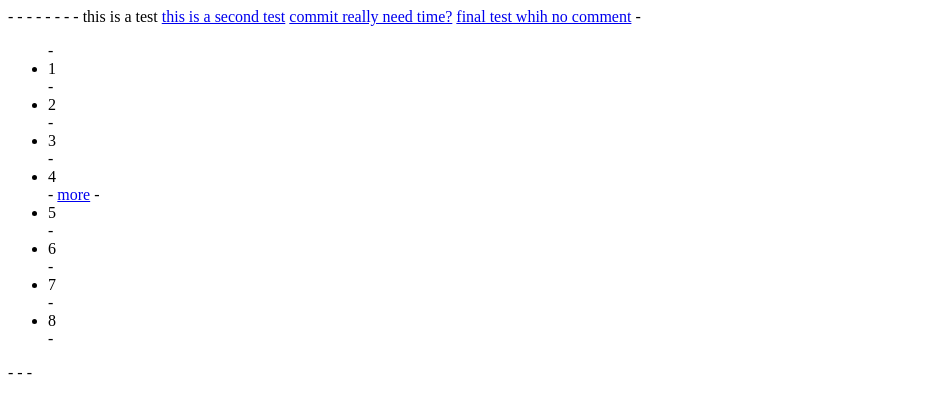
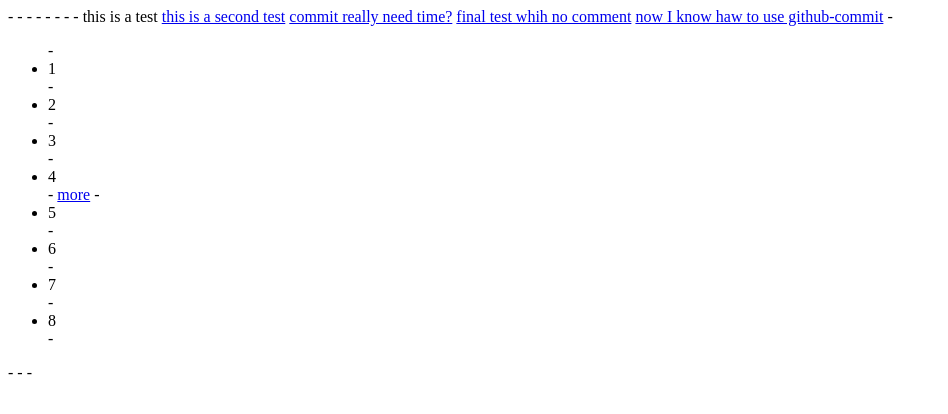
Before and after one commit to wukwin/little-test, a PHP site: page / in a window 1280 px wide. Shown: the top 414 px of the page, without its empty margins (0-948 px from the left). Run offline with PHP 8.4, Linux system fonts and the light colour scheme.

Commit message:
now I know

```diff
--- a/index.php
+++ b/index.php
@@ -15,6 +15,7 @@
 	<a href="#">this is a second test</a>
 	<a href="#">commit really need time?</a>
 	<a href="#">final test whih no comment</a>
+	<a href="#">now I know haw to use github-commit</a>
 -    <ul>
 -        <li>1</li>
 -        <li>2</li>
```
